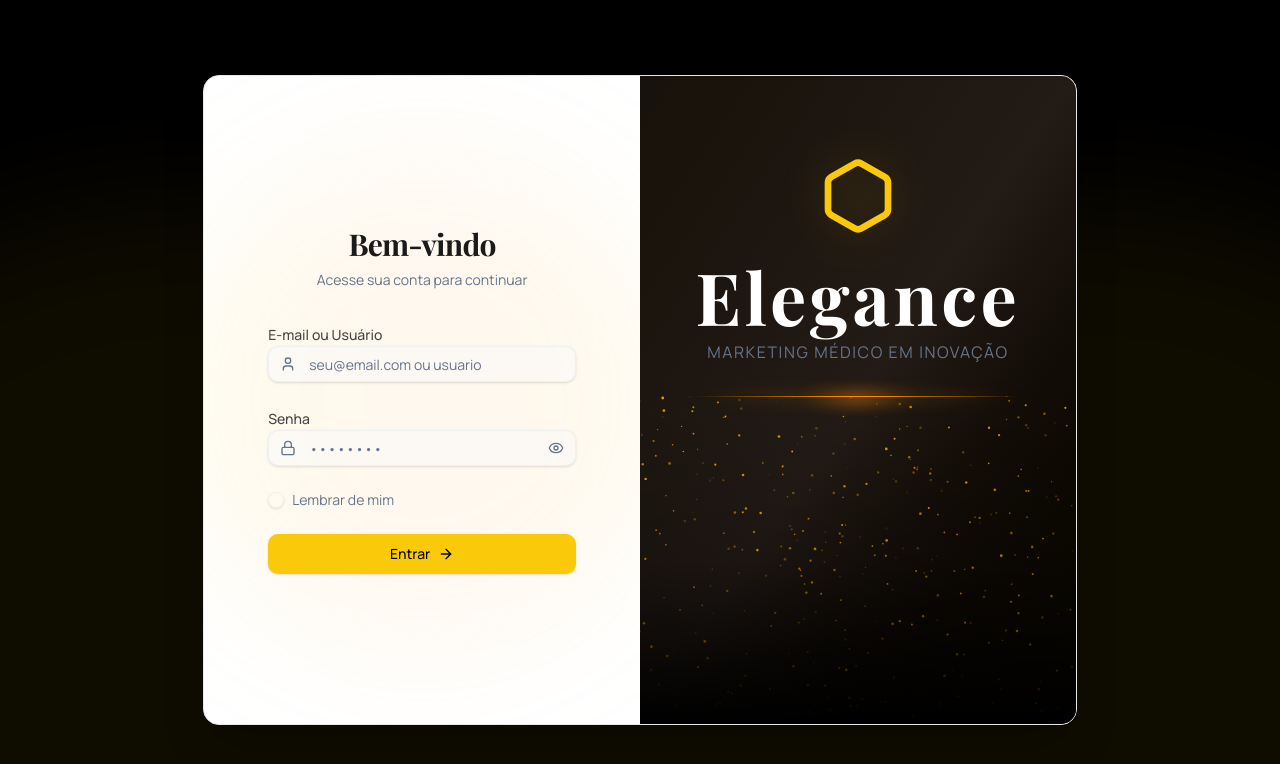
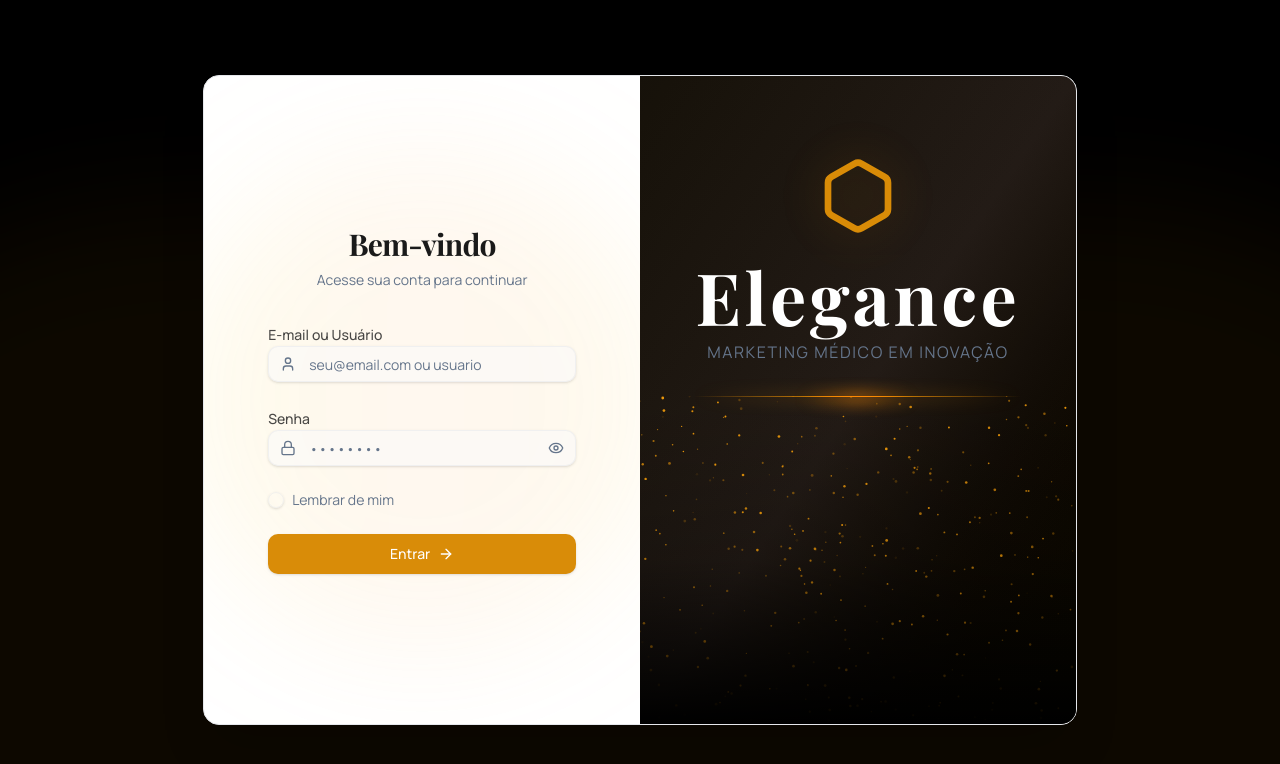
Before and after one commit to Plapada/Painel-CRM, a Next.js app: page /login in a window 1280 px wide. Shown: the top 764 px of the page. Built offline with nearby package versions, Linux system fonts and the light colour scheme; a web font is replaced by a local one.

Commit message:
style: unify primary color to dark gold (amber-600) across all buttons and sidebar

```diff
--- a/src/app/globals.css
+++ b/src/app/globals.css
@@ -100,9 +100,9 @@
     --popover: 0 0% 100%;
     --popover-foreground: 0 0% 10%;
 
-    /* Primary Yellow #FFD700 / Amber-400 */
-    --primary: 48 96% 51%;
-    --primary-foreground: 0 0% 0%;
+    /* Primary Gold - matches sidebar amber-600 */
+    --primary: 38 93% 44%;
+    --primary-foreground: 0 0% 100%;
 
     /* Secondary/Dark accents */
     --secondary: 0 0% 96%;
@@ -146,8 +146,8 @@
     --popover: 0 0% 8%;
     --popover-foreground: 0 0% 98%;
 
-    --primary: 48 96% 51%;
-    --primary-foreground: 0 0% 0%;
+    --primary: 38 93% 44%;
+    --primary-foreground: 0 0% 100%;
 
     --secondary: 0 0% 15%;
     --secondary-foreground: 0 0% 98%;
--- a/src/components/layout/Sidebar.tsx
+++ b/src/components/layout/Sidebar.tsx
@@ -68,11 +68,11 @@ export function Sidebar() {
                             asChild
                             className={cn(
                                 "w-full justify-center lg:justify-start gap-3 px-2 lg:px-3",
-                                isActive && "bg-amber-600 text-white hover:bg-amber-700 hover:text-white"
+                                isActive && "bg-primary text-primary-foreground hover:bg-primary/90 hover:text-primary-foreground"
                             )}
                         >
                             <Link href={item.href}>
-                                <item.icon className={cn("h-5 w-5", isActive && "text-white")} />
+                                <item.icon className={cn("h-5 w-5", isActive && "text-primary-foreground")} />
                                 <span className="hidden lg:inline-block">{item.name}</span>
                             </Link>
                         </Button>
```
